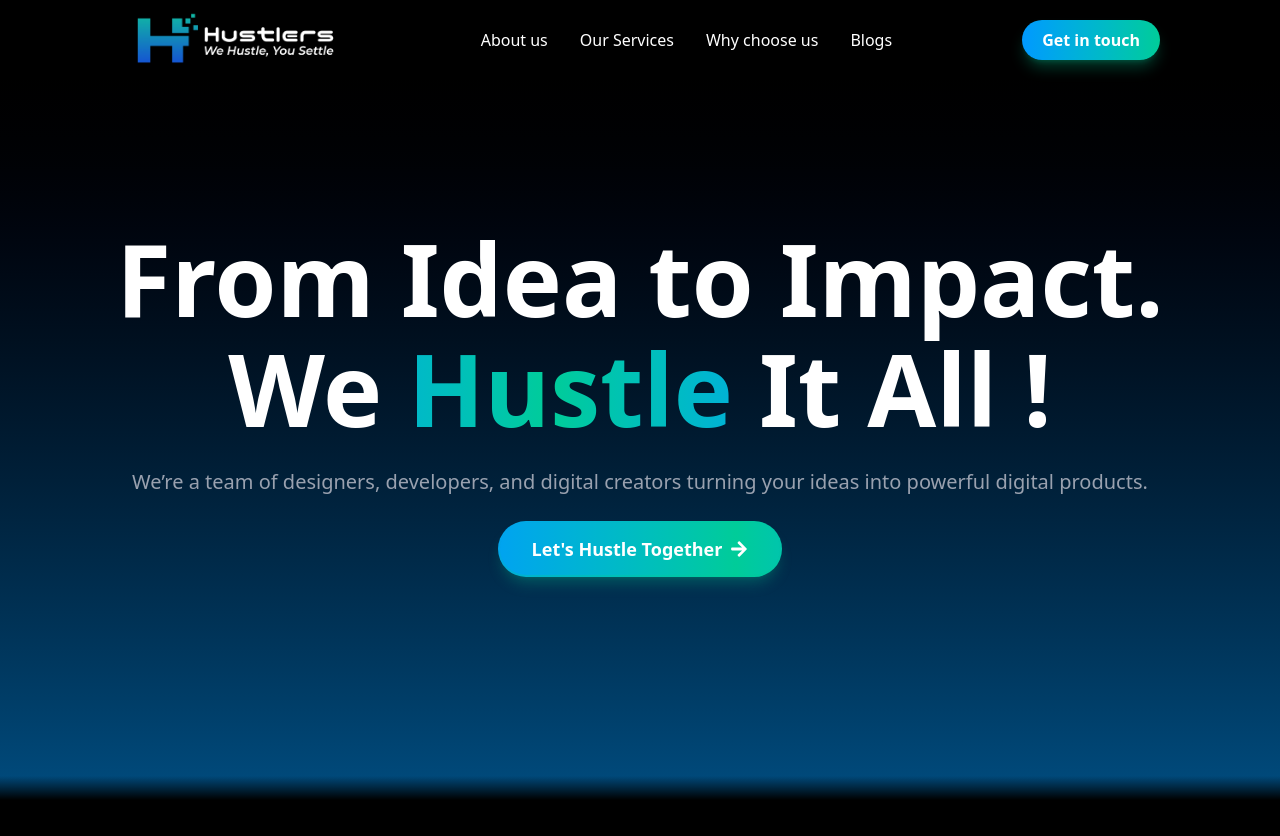
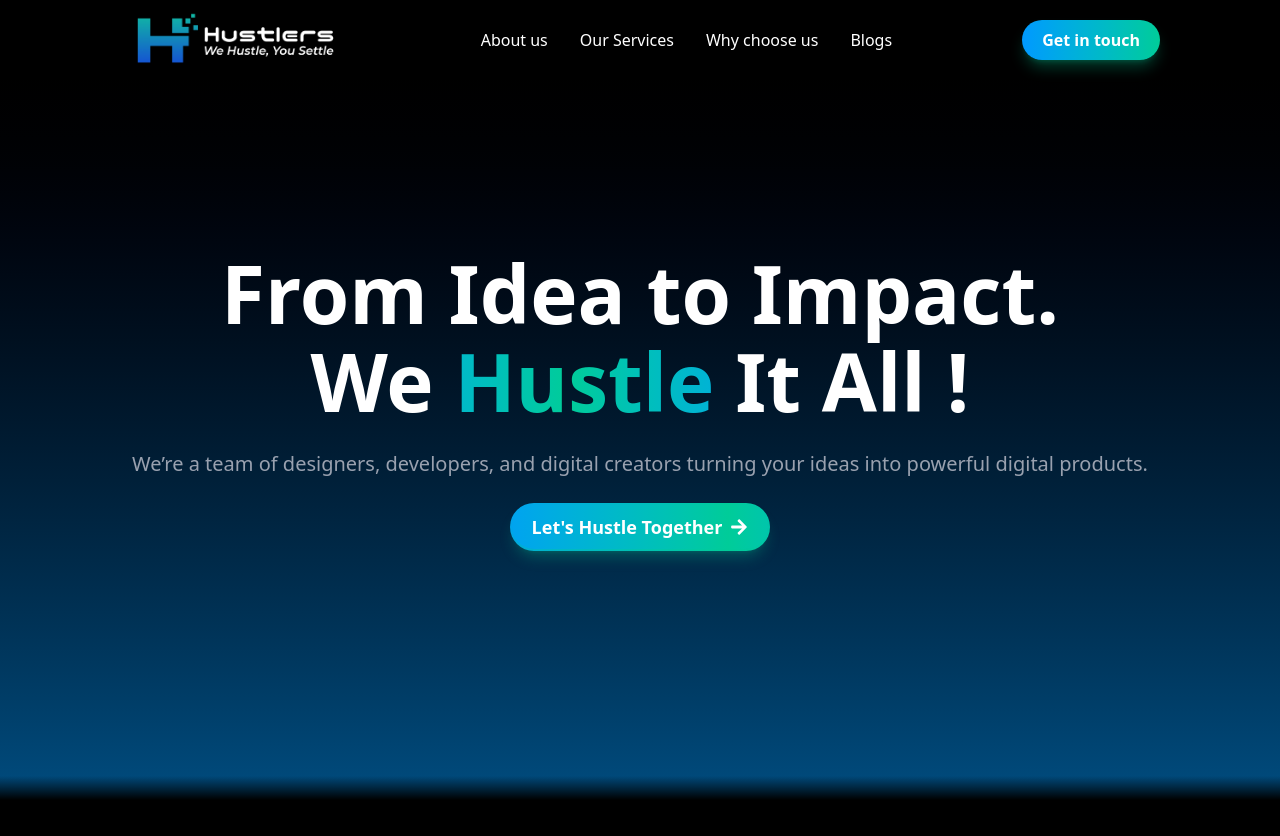
Before and after one commit to hustlers-tech/hustlers-tech, a Next.js app: page / in a window 1280 px wide. Shown: the top 836 px of the page. Built offline with nearby package versions, Linux system fonts and the light colour scheme.

Commit message:
modify/tagline-font-updated

```diff
--- a/src/app/page.tsx
+++ b/src/app/page.tsx
@@ -65,7 +65,7 @@ export default function Home() {
               className="flex flex-col gap-6 px-2 md:px-15 w-full"
             >
               <motion.h1
-                className="text-[40px] md:text-[100px] font-bold text-white leading-[110%]"
+                className="text-[35px] md:text-[80px] font-bold text-white leading-[110%]"
                 initial={{ opacity: 0, y: -50 }}
                 animate={{ opacity: 1, y: 0 }}
                 transition={{ duration: 1, delay: 0.5 }}
@@ -124,7 +124,7 @@ export default function Home() {
                 >
                   <Link
                     href="/contact"
-                    className="flex items-center gap-2 px-4 md:px-8 py-3 rounded-full font-semibold
+                    className="flex items-center gap-2 px-4 md:px-5 py-2 rounded-full font-semibold
                       text-white text-md md:text-lg
                       bg-transparent
                       hover:shadow-xl
```
